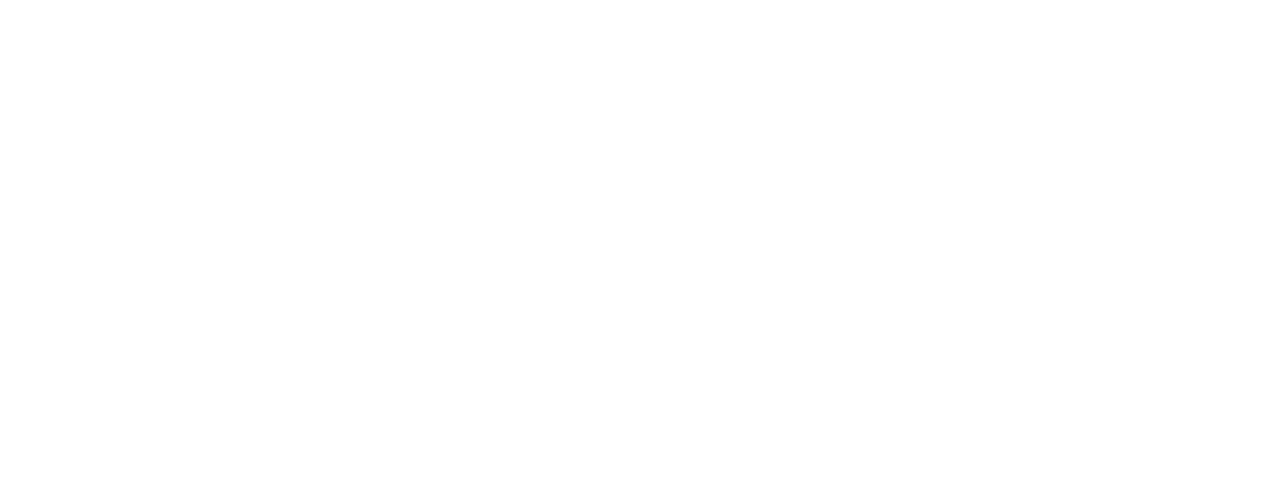
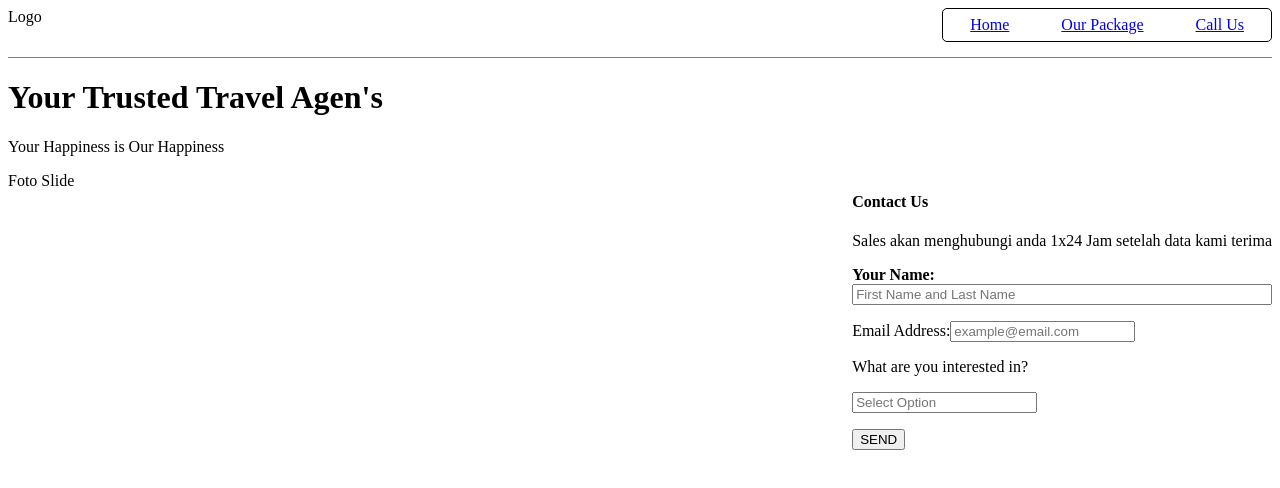
Before and after one commit to revou-fundamental-course/29-apr-24-MAlviinn, a plain HTML site: page index.html in a window 1280 px wide. Drawn offline with Linux system fonts and the light colour scheme.

Commit message:
feat: update

```diff
--- a/css/style.css
+++ b/css/style.css
@@ -1 +1,30 @@
 /* Ini CSS */
+
+.navigation-container {
+    display: flex;
+    justify-content: space-between;
+    border-bottom: 1px solid gray;
+    padding-bottom: 15px;
+}
+
+.navigation-container>table {
+    border: 1px solid;
+    border-radius: 5px;
+}
+
+.navigation-c {
+    padding-left: 25px;
+    padding-top: 5px;
+    padding-right: 25px;
+    padding-bottom: 5px;
+}
+
+.section-container {
+    display: flex;
+    justify-content: space-between;
+}
+
+.core-item {
+    display: grid;
+    font-weight: bold;
+}
--- a/index.html
+++ b/index.html
@@ -1,13 +1,64 @@
 <!DOCTYPE html>
-<html>
+<html lang="en">
 
 <head>
     <meta charset="UTF-8">
     <meta name="viewport" content="width=device-width, initial-scale=1.0">
     <title>Document</title>
+    <link rel="stylesheet" href="css/style.css">
 </head>
 
 <body>
+        <nav class="navigation-container">
+            <div>Logo</div>
 
+            <table>
+                    <tr>
+                        <td class="navigation-c"><a href="#">Home</a></td>
+                        <td class="navigation-c"><a href="#">Our Package</a></td>
+                        <td class="navigation-c"><a href="#">Call Us</a></td>
+                    </tr>
+            </table>
+        </nav>
+
+        <header>
+            <h1>Your Trusted Travel Agen's</h1>
+            <p>Your Happiness is Our Happiness</p>
+        </header>
+
+        <article class="section-container">
+            <div>Foto Slide</div>
+            <div>
+                <header>
+                    <h4>Contact Us</h4>
+                    <p>Sales akan menghubungi anda 1x24 Jam setelah data kami terima</p>
+                </header>
+
+                <section>
+                    <p class="core-item">
+                        <label>Your Name:</label><input type="text" placeholder="First Name and Last Name"/>
+                    </p>
+                    <p>
+                        <label>Email Address:</label><input type="text" placeholder="example@email.com"/>
+                    </p>
+                    <p>
+                        <label>What are you interested in?</label>
+                        <form>
+                            <input list="contoh" name="contoh" placeholder="Select Option">
+                            <datalist id="contoh">
+                              <option value="Contoh 1">
+                              <option value="Contoh 2">
+                              <option value="Contoh 3">
+                              <option value="Contoh 4">
+                              <option value="Contoh 5">
+                            </datalist>
+                        </form>
+                    </p>
+                    <p>
+                        <button>SEND</button>
+                    </p>
+                </section>
+            </div>
+        </article>
 </body>
 </html>
```
